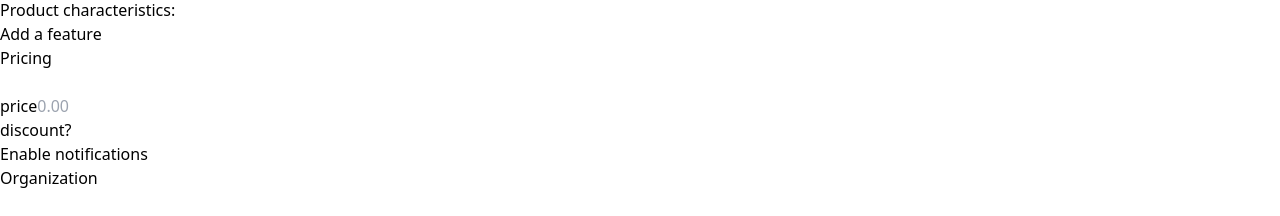
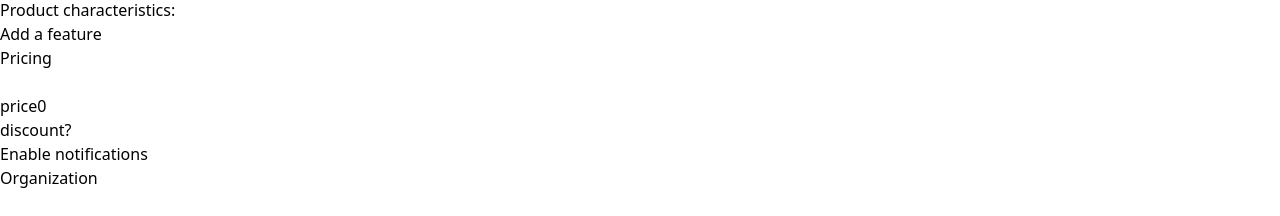
Before and after one commit to mohamedrafik-lgtm/E-commirce, a React (Vite) app: page /Admin in a window 1280 px wide. Shown: the part 4208-4424 px from the top of the page. Built offline with nearby package versions, Linux system fonts and the light colour scheme.

Commit message:
handel error empty price input

```diff
--- a/src/Dashboard/AdminPage.tsx
+++ b/src/Dashboard/AdminPage.tsx
@@ -1,11 +1,13 @@
-import { Pricing } from "./Pricing"
+
 import Organization from "./Organization"
 import DynamicPropertiesInput from "./DynamicPropertiesInput"
 import AddProductForm from "./postData"
-import { ChangeEvent, FormEvent, useState } from "react"
+import { ChangeEvent, FormEvent, useState,Fragment } from "react"
 import InputComponent from "../components/ui/InputComponent"
-import { IProductInformations } from "../interface"
-import { AddProductValidation } from "../validations/AddProductValidation"
+import { IPrice, IProductInformations } from "../interface"
+import { PriceValidations, ProductInformationValidation } from "../validations/AddProductValidation"
+import { Switch } from '@headlessui/react'
+import clsx from 'clsx'
 
 
 const AdminPage = () => {
@@ -18,10 +20,42 @@ const AdminPage = () => {
       SKU: '',
       unitInStock:0
    })
-   const bytesToKb = (bytes: number): number => {
-     return Math.round(bytes / 1024); // تحويل البايت إلى Kbyte وتقريبه
-   };
+   const [enabled, setEnabled] = useState<boolean>(false)
+   const [price, setPrice] = useState<IPrice>({
+    priceValue:0,
+    discount:0,
+    endDate: '',
+})
 
+const bytesToKb = (bytes: number): number => {
+  return Math.round(bytes / 1024); // تحويل البايت إلى Kbyte وتقريبه
+};
+console.log(price)
+// handlers
+const handlerPriceChange = (event:ChangeEvent<HTMLInputElement>) => {
+   const {value,name} = event.target
+   setPrice({
+    ...price,
+     [name]: value
+   })
+}
+
+console.log(price.endDate)
+function getTodayDate(): { day: number, month: number, year: number } {
+    const today = new Date();
+    const day = today.getDate();
+    const month = today.getMonth() + 1; // Months are zero-based in JavaScript
+    const year = today.getFullYear();
+
+    return {
+        day: day,
+        month: month,
+        year: year
+    };
+}
+
+// Usage example
+const todayDate = getTodayDate();
 
 
    const handleUpload = () => {
@@ -48,9 +82,6 @@ const AdminPage = () => {
          console.error('Error:', error);
        });
    };
-
-
-   // handlers
 
    const handleFileChange = (event: React.ChangeEvent<HTMLInputElement>) => {
       const files = event.target.files;
@@ -108,25 +139,43 @@ const AdminPage = () => {
    }
 
 
-   // handlers
+
    const onSubmitHandlear = () => {
     //  errors massages
 
+
    }
+   PriceValidations({priceValue:price.priceValue,discount:price.discount,endDate:price.endDate,isOpen:enabled})
+
+
    const onSubmit = (e:FormEvent<HTMLFormElement>):void =>{
      e.preventDefault()
-     // call api here
-     const errors = AddProductValidation(ProductInformation)
-     // check if an any property has a value of "" && check if all properties have a value of ""
-     console.log(errors)
+     const ProductInformationValidationErrors = ProductInformationValidation(ProductInformation)
+     console.log(ProductInformationValidationErrors)
+      const PriceValidationsErrors = PriceValidations({priceValue:price.priceValue,discount:price.discount,endDate:price.endDate,isOpen:enabled})
+      console.log(PriceValidationsErrors)
+     const hasErrorMsg = Object.values(ProductInformationValidationErrors).some(value => value === '') && Object.values(ProductInformationValidationErrors).every(value => value === '');
+     console.log(hasErrorMsg)
 
-     const hasErrorMsg = Object.values(errors).some(value => value === "") && Object.values(errors).every(value => value === "");
-    console.log(hasErrorMsg)
+
+
+     const errorMsg = Object.values(PriceValidationsErrors).some(value => value === '') && Object.values(PriceValidationsErrors).every(value => value === '');
+
+     setPrice({
+       priceValue:0,
+       discount:0,
+       endDate: ''
+     })
+     console.log(errorMsg)
      if (!hasErrorMsg) {
+
        return;
      }
+     if(!errorMsg){
+       return;
+     }
+     console.log("success")
 
-     console.log("success")
   }
 
    return (
@@ -215,7 +264,44 @@ const AdminPage = () => {
               <DynamicPropertiesInput maxProperties={10} propertyOptions={["color","size","modil"]}/>
             </div>
             <div className="space-y-5">
-              <Pricing/>
+            <div className="border rounded-md shadow-md">
+            <div className="flex p-5 border-b  content-center">
+                <h4 className="font-bold">Pricing</h4>
+                <br />
+            </div>
+            <div className="p-5 space-y-3">
+               <div className="flex flex-col space-y-2 ">
+                  <label htmlFor="price">price</label>
+                  <InputComponent value={price.priceValue} onChange={handlerPriceChange} className="border rounded-md w-full p-2 h-11  transition focus:shadow-xl focus:outline-double focus:outline-none " placeholder="0.00" type="number" id="priceValue" name="priceValue"/>
+               </div>
+               <div className="flex place-content-between">
+                   <p>discount?</p>
+                   <Switch checked={enabled} onChange={setEnabled} as={Fragment}>
+                       {({ checked, disabled }) => (
+                           <button
+                           className={clsx(
+                           'group inline-flex h-6 w-11 items-center rounded-full',
+                            checked ? 'bg-blue-600' : 'bg-gray-200',
+                            disabled && 'cursor-not-allowed opacity-50'
+                        )}>
+                                <span className="sr-only">Enable notifications</span>
+                                <span
+                                className={clsx('size-4 rounded-full bg-white transition', checked ? 'translate-x-6' : 'translate-x-1')}/>
+                            </button>)}
+                   </Switch>
+               </div>
+               {enabled ? <div className="flex flex-col space-y-6">
+                <div>
+                <label htmlFor="discount">value</label>
+                <InputComponent value={price.discount} onChange={handlerPriceChange} className="border rounded-md w-full p-2 h-11  transition focus:shadow-xl focus:outline-double focus:outline-none " placeholder="0.00" type="number" id="discount" name="discount"/>
+                </div>
+                 <div className="flex items-center place-content-between">
+                    <label htmlFor="end-date">end date</label>
+                    <InputComponent value={price.endDate} onChange={handlerPriceChange} className="border rounded-md p-2 transition focus:shadow-xl focus:outline-double focus:outline-none" type="date"  min={`${todayDate.year}-${todayDate.month}-${todayDate.day}`.toString()} name="end-date" id="end-date" />
+                 </div>
+               </div>:null}
+            </div>
+        </div>
               <Organization/>
             </div>
               <AddProductForm loading={false} onSubmit={onSubmitHandlear}/>
--- a/src/Dashboard/Pricing.tsx
+++ b/src/Dashboard/Pricing.tsx
@@ -6,7 +6,7 @@ import InputComponent from '../components/ui/InputComponent'
 export const Pricing = () => {
     const [price, setPrice] = useState({
         priceValue:'',
-        discount:'',
+        discount:0,
         endDate: '',
     })
     console.log(price)
@@ -35,7 +35,7 @@ export const Pricing = () => {
 
     // Usage example
     const todayDate = getTodayDate();
-
+    console.log(todayDate)
     return (
         <div className="border rounded-md shadow-md">
             <div className="flex p-5 border-b  content-center">
--- a/src/validations/AddProductValidation.ts
+++ b/src/validations/AddProductValidation.ts
@@ -1,16 +1,51 @@
-import { IProductInformations } from "../interface";
+import { IPrice, IProductInformations } from "../interface";
 
 
-export const AddProductValidation = (product:IProductInformations) => {
-    const errors:IProductInformations = {
+export const ProductInformationValidation = (product:IProductInformations) => {
+    const errors:{productName:string,Discription:string,SKU:string ,unitInStock:string} = {
         productName:"",
         Discription:"",
         SKU:"",
-        unitInStock:0
+        unitInStock:"",
     }
 
-    if (!product.productName.trim() || product.productName.length < 8 || product.productName.length > 80) {
-        errors.productName = "product name should be between 5 and 30 characters";
+    if (!product.productName.trim() || product.productName.length < 8 || product.productName.length > 30) {
+        errors.productName = "product name should be between 8 and 30 characters";
     }
+    if (!product.Discription.trim() || product.Discription.length < 10 || product.Discription.length > 80){
+        errors.Discription = "Description should be between 10 and 80 characters";
+    }
+    if (!product.SKU.trim() || product.SKU.length < 10 || product.SKU.length > 30){
+        errors.SKU = "SKU should be between 10 and 30 characters";
+    }
+    if (isNaN(product.unitInStock) || product.unitInStock < 1 || product.unitInStock > 1000){
+        errors.unitInStock = "unit in stock should be a number between 1 and 1000";
+    }
+
     return errors;
 }
+
+
+
+export const PriceValidations = ({priceValue,discount,endDate,isOpen}:IPrice) =>{
+
+    const PriceError:{priceValue:string,discount:string,endDate:string} = {
+        priceValue:"",
+        discount:"",
+        endDate:"",
+    }
+    if (isNaN(priceValue) || priceValue < 1){
+        PriceError.priceValue = "Price value should be a number between 1 ";
+    }
+
+    if(isOpen){
+        if( isNaN(discount) || discount < 0 || discount > 100){
+            PriceError.discount = "Discount should be a number between 0 and 100 when enabled";
+        }
+        if(endDate?.length > 0){
+            PriceError.endDate = "End date is required when enabled";
+        }
+    }
+
+    return PriceError
+}
```
Also changed, not shown: src/interface/index.ts (+8 -0 lines).
